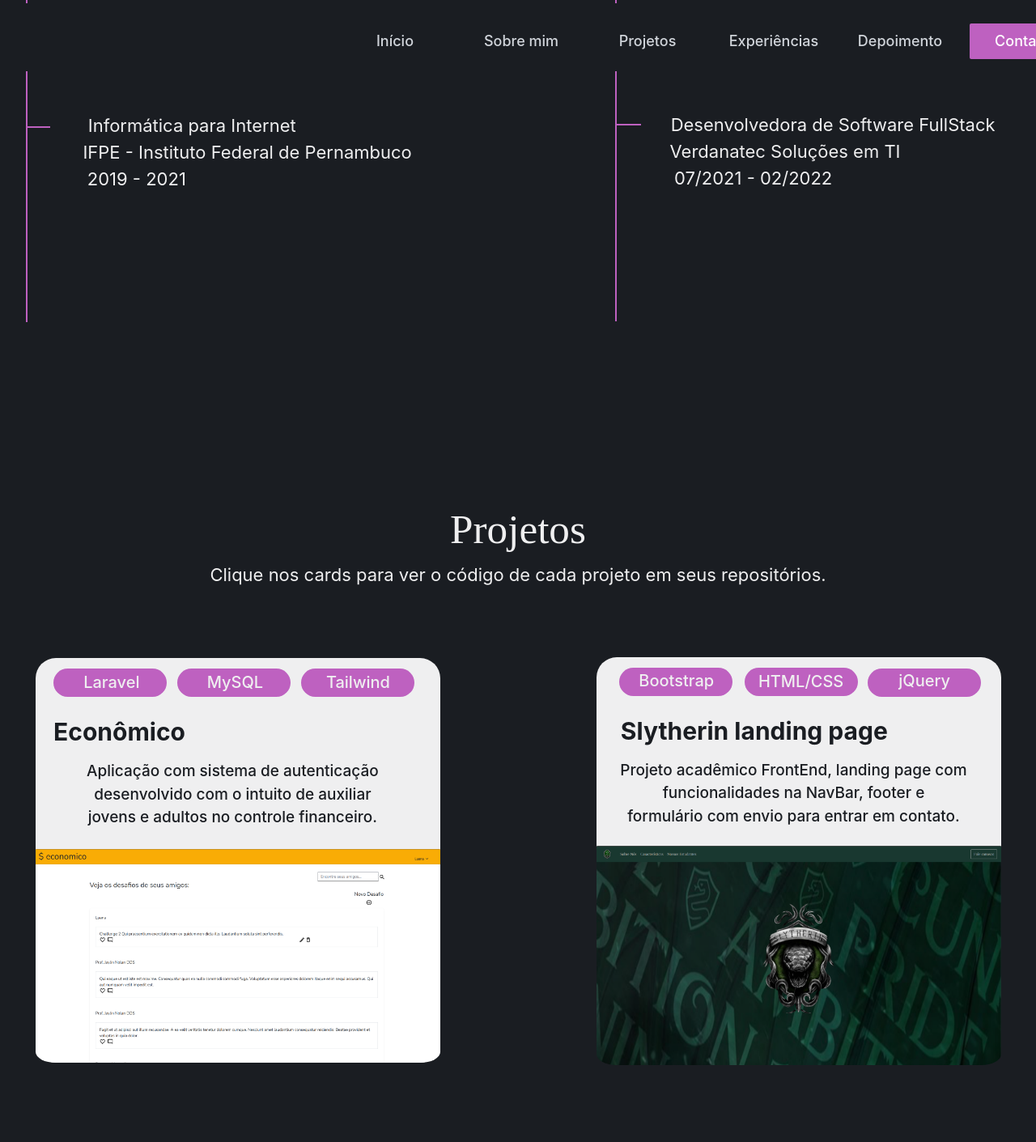
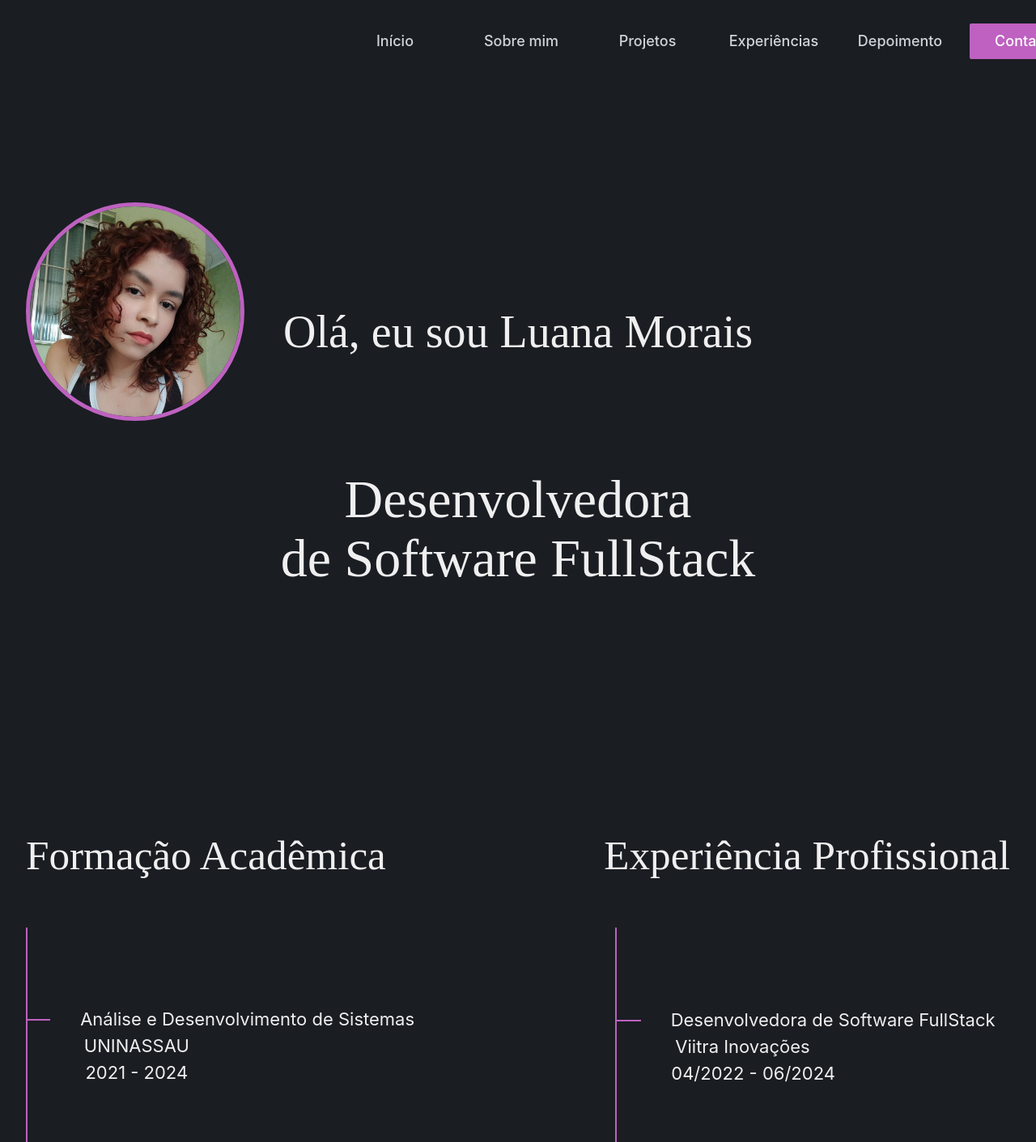
Before and after one commit to luanamoraisf/-portfolio-luana, a Vue app: page / in a window 1280 px wide. Shown: the top 1411 px of the page at 81% size. Built offline with nearby package versions, Linux system fonts and the light colour scheme.

Commit message:
adjusting scrolling through the navbar

```diff
--- a/src/components/AboutMe.vue
+++ b/src/components/AboutMe.vue
@@ -45,6 +45,9 @@ export default {
 </script>
 
 <style>
+#about-me{
+    margin-top: -40%;
+}
 #line-education{
     height: 600px;
     border-left: 2px solid #be61c0;
@@ -56,7 +59,7 @@ export default {
     margin-right: 40%;
 }
 .information{
-    margin-top: 24%;
+    margin-top: 12%;
     color: #EFEFF0;
     font-family: serif;
     margin-bottom: 5%;
--- a/src/components/StartScreen.vue
+++ b/src/components/StartScreen.vue
@@ -2,7 +2,7 @@
     <section id="start-screen">
     <div class="data">
         <img src="/src/assets/avatar.jpg" class="avatar" />
-        <h1 id="name">Olá, eu sou Luana Morais,</h1>
+        <h1 id="name">Olá, eu sou Luana Morais</h1>
         <h1 class="career">Desenvolvedora</h1>
         <h1 class="career">de Software FullStack</h1>
     </div>
@@ -14,6 +14,9 @@ export default {}
 </script>
 
 <style>
+#start-screen{
+    padding-top: 110%;
+}
 .data{
     margin-top: -70em;
 }
```
